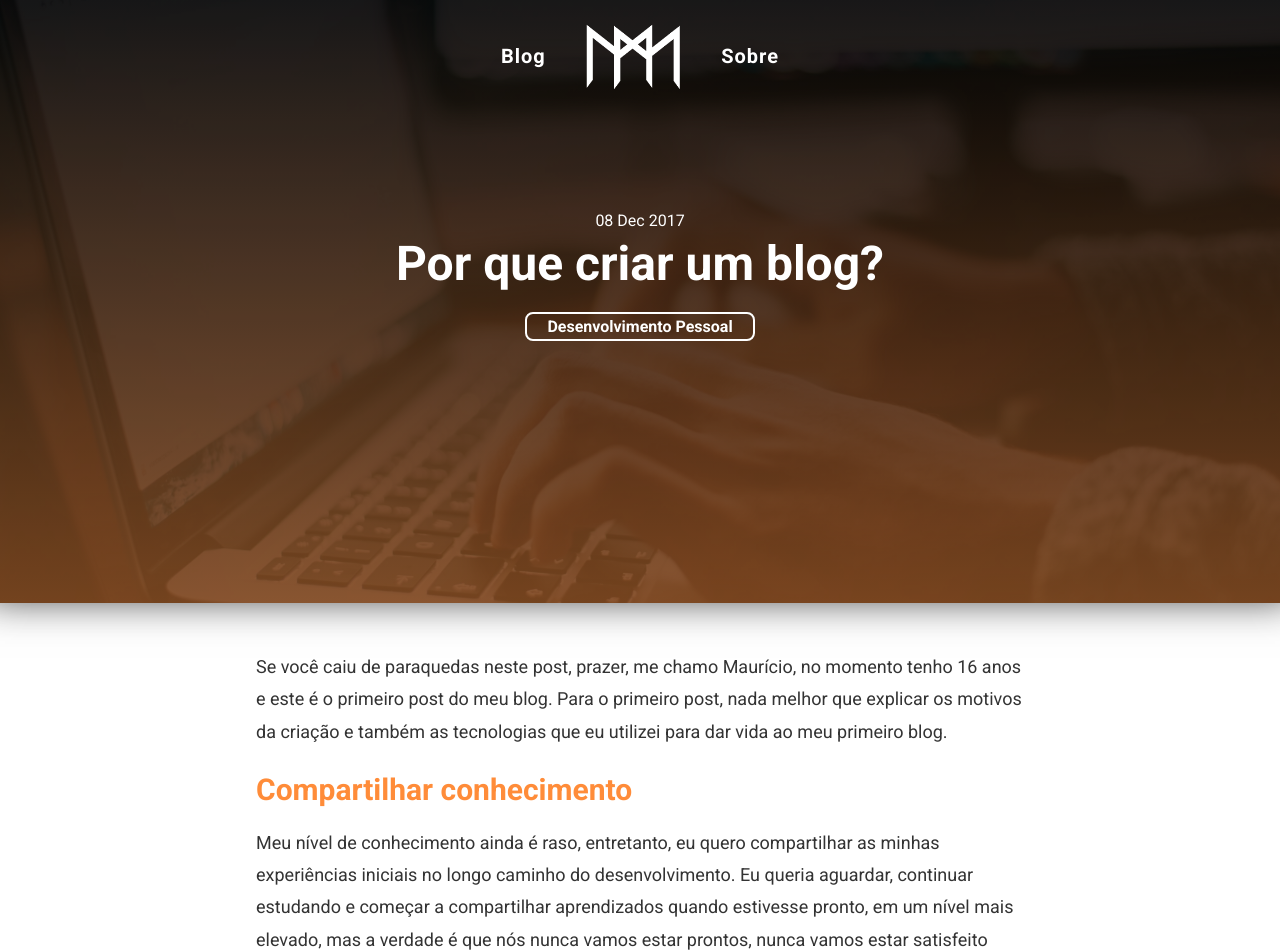
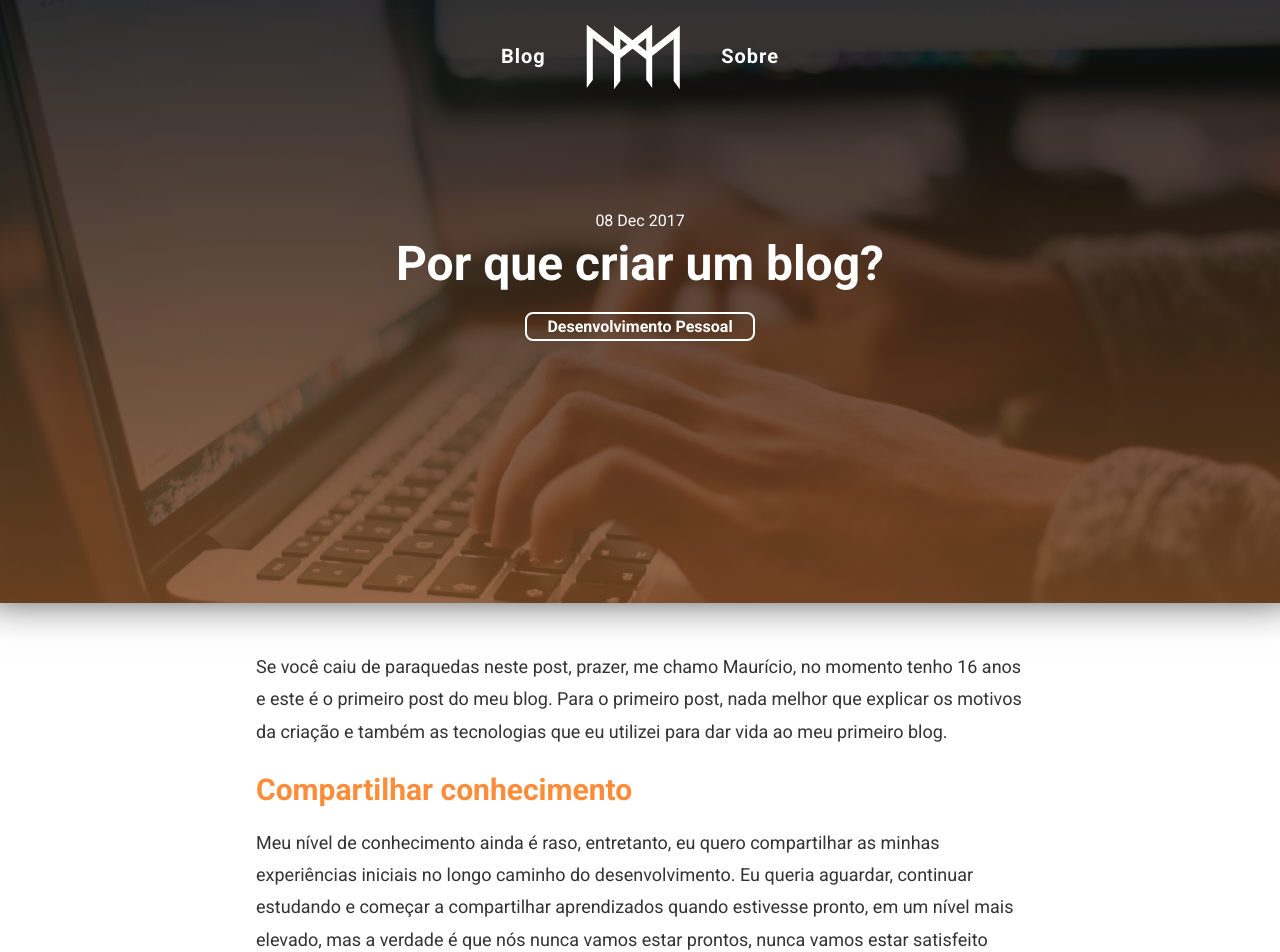
Before and after one commit to mauriciomutte/old-mauriciomutte.github.io, a Jekyll site: the page built from _posts/2017-12-08-por-que-criar-um-blog.md, in a window 1280 px wide. Shown: the top 952 px of the page. Built offline with Jekyll 4.4.1, drawn with Linux system fonts in a browser that asks for light colours; comment, search, counter and statistics services are not loaded.

Commit message:
Fix post header opacity

```diff
--- a/assets/css/_post.scss
+++ b/assets/css/_post.scss
@@ -50,7 +50,7 @@
       background-image: linear-gradient(360deg,#ff8c39 -100%, #000 100%);
       display: block;
       height: 100%;
-      opacity: .9;
+      opacity: .8;
       width: 100%;
     }
   }
--- a/assets/css/main.css
+++ b/assets/css/main.css
@@ -132,7 +132,7 @@ body {
       background-image: linear-gradient(360deg, #ff8c39 -100%, #000 100%);
       display: block;
       height: 100%;
-      opacity: .9;
+      opacity: .8;
       width: 100%; }
   @media (min-width: 640px) {
     .post-header__title {
```
